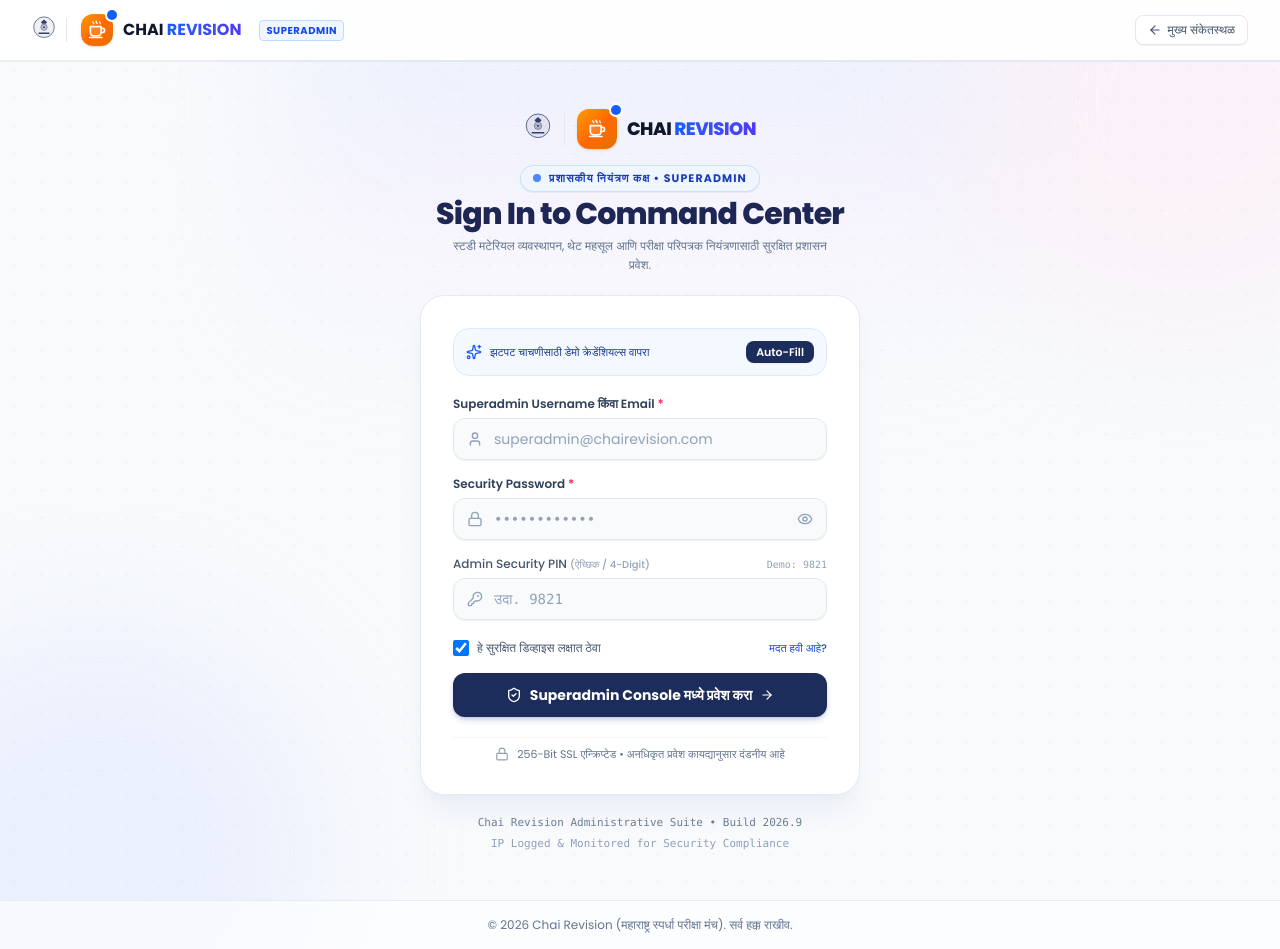
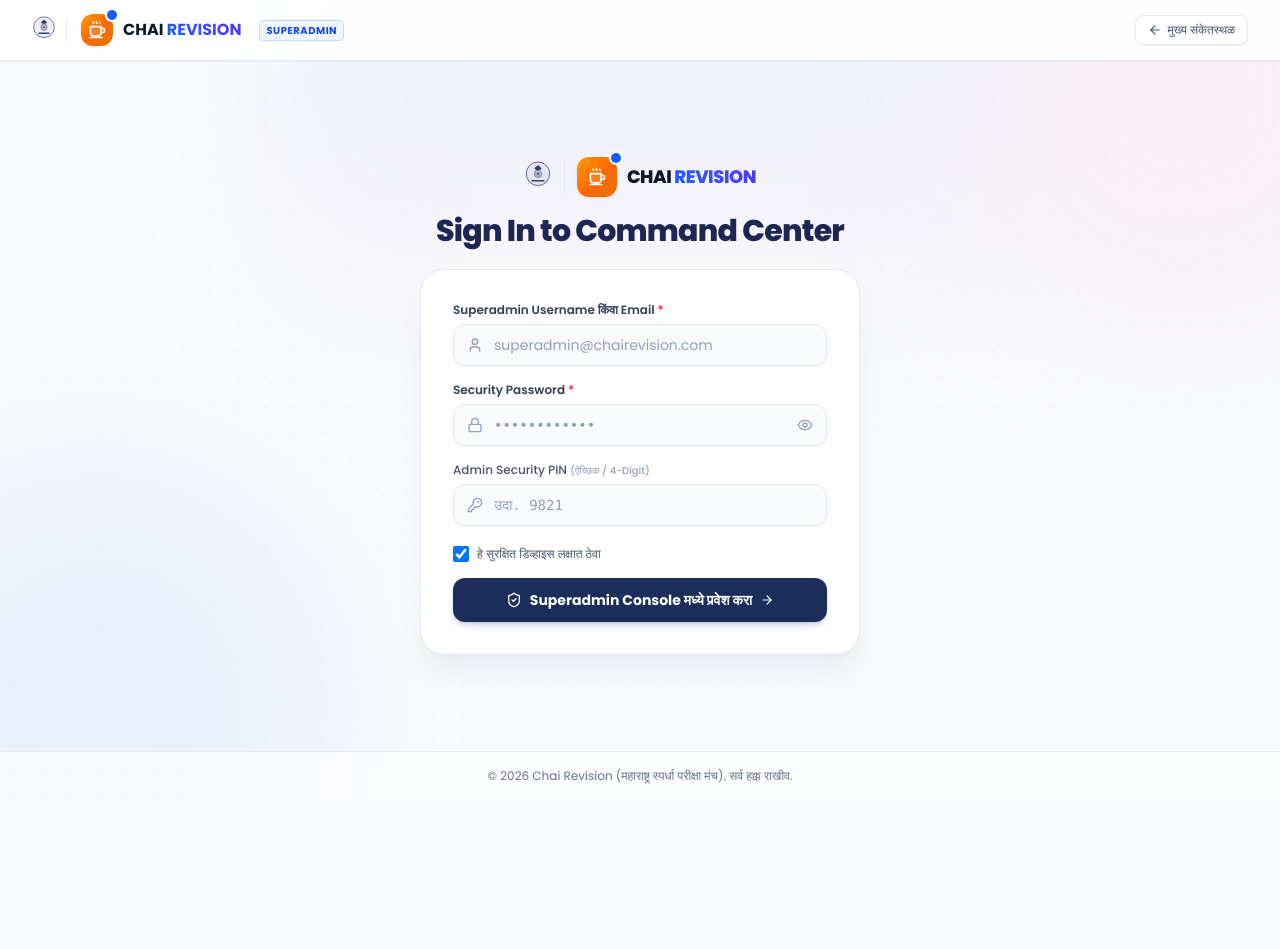
Before and after one commit to sapatil2212/Chai_Revision, a Next.js app: page /superadmin in a window 1280 px wide. After the commit the page ends 800 px from the top, so only its background shows below. Built offline with nearby package versions, Linux system fonts and the light colour scheme.

Commit message:
style(superadmin): remove extraneous badges, demo banners, and footer compliance text

```diff
--- a/app/superadmin/page.tsx
+++ b/app/superadmin/page.tsx
@@ -20,7 +20,6 @@
   BookOpen,
   TrendingUp,
   LogOut,
-  Sparkles,
   ArrowLeft,
   ChevronRight,
   RefreshCw,
@@ -96,13 +95,6 @@
     }
   };
 
-  // Demo Credentials Autofill
-  const handleFillDemo = () => {
-    setUsername('superadmin@chairevision.com');
-    setPassword('ChaiSuperAdmin#2026');
-    setAdminPin('9821');
-    setErrorMsg('');
-  };
 
   // Submit Handler
   const handleLogin = (e: React.FormEvent) => {
@@ -145,7 +137,7 @@
         }, 800);
       } else {
         setIsLoading(false);
-        setErrorMsg('अवैध Superadmin क्रेडेंशियल्स. कृपया तपासा किंवा Auto-Fill Demo वापरा.');
+        setErrorMsg('अवैध Superadmin क्रेडेंशियल्स. कृपया योग्य तपशील प्रविष्ट करा.');
       }
     }, 850);
   };
@@ -559,37 +551,15 @@
               <ChaiLogo variant="dark" size="md" showTagline={false} />
             </div>
 
-            <div className="space-y-1 pt-1">
-              <div className="inline-flex items-center gap-2 px-3 py-1 rounded-full bg-blue-50 border border-blue-200/80 text-blue-800 text-[11px] font-bold uppercase tracking-widest shadow-2xs">
-                <span className="w-2 h-2 rounded-full bg-blue-600 animate-pulse" />
-                <span>प्रशासकीय नियंत्रण कक्ष • Superadmin</span>
-              </div>
+            <div className="pt-1">
               <h1 className="text-2xl sm:text-3xl font-extrabold text-[#1E2653] tracking-tight">
                 Sign In to Command Center
               </h1>
-              <p className="text-xs text-slate-500 max-w-sm mx-auto leading-relaxed">
-                स्टडी मटेरियल व्यवस्थापन, थेट महसूल आणि परीक्षा परिपत्रक नियंत्रणासाठी सुरक्षित प्रशासन प्रवेश.
-              </p>
             </div>
           </div>
 
           {/* Login Card */}
           <div className="bg-white/95 backdrop-blur-xl border border-slate-200/90 rounded-3xl p-6 sm:p-8 shadow-xl shadow-slate-200/60 space-y-5 relative">
-            {/* Quick Demo Autofill Banner */}
-            <div className="bg-blue-50/70 border border-blue-100 rounded-2xl p-3 flex items-center justify-between gap-3 text-xs">
-              <div className="flex items-center gap-2 text-blue-900 font-medium">
-                <Sparkles className="w-4 h-4 text-blue-600 shrink-0" />
-                <span className="text-[11px]">झटपट चाचणीसाठी डेमो क्रेडेंशियल्स वापरा</span>
-              </div>
-              <button
-                type="button"
-                onClick={handleFillDemo}
-                className="px-2.5 py-1 bg-[#1C2C5B] hover:bg-blue-900 text-white text-[11px] font-semibold rounded-lg shrink-0 transition-colors cursor-pointer shadow-2xs"
-              >
-                Auto-Fill
-              </button>
-            </div>
-
             {/* Error & Success Feedback Banners */}
             {errorMsg && (
               <div className="bg-rose-50 border border-rose-200 text-rose-800 text-xs rounded-xl p-3 flex items-start gap-2.5 animate-in fade-in text-left">
@@ -666,12 +636,9 @@
 
               {/* Optional 2FA PIN / Passkey */}
               <div className="space-y-1.5 text-left">
-                <div className="flex items-center justify-between">
-                  <label className="block text-xs font-medium text-slate-600">
-                    Admin Security PIN <span className="text-slate-400 text-[10px]">(ऐच्छिक / 4-Digit)</span>
-                  </label>
-                  <span className="text-[10px] text-slate-400 font-mono">Demo: 9821</span>
-                </div>
+                <label className="block text-xs font-medium text-slate-600">
+                  Admin Security PIN <span className="text-slate-400 text-[10px]">(ऐच्छिक / 4-Digit)</span>
+                </label>
                 <div className="relative">
                   <div className="absolute inset-y-0 left-0 pl-3.5 flex items-center pointer-events-none text-slate-400">
                     <KeyRound className="w-4 h-4" />
@@ -698,9 +665,6 @@
                   />
                   <span className="text-xs text-slate-600">हे सुरक्षित डिव्हाइस लक्षात ठेवा</span>
                 </label>
-                <span className="text-[11px] text-blue-700 hover:text-blue-900 font-medium cursor-pointer">
-                  मदत हवी आहे?
-                </span>
               </div>
 
               {/* Submit Button */}
@@ -723,18 +687,6 @@
                 )}
               </button>
             </form>
-
-            {/* Security Guarantee Notice */}
-            <div className="pt-2 border-t border-slate-100 text-[11px] text-slate-500 flex items-center justify-center gap-2 text-center">
-              <Lock className="w-3.5 h-3.5 text-slate-400" />
-              <span>256-Bit SSL एन्क्रिप्टेड • अनधिकृत प्रवेश कायद्यानुसार दंडनीय आहे</span>
-            </div>
-          </div>
-
-          {/* Quick Support / Version */}
-          <div className="text-center text-[11px] text-slate-500 space-y-1 font-mono">
-            <p>Chai Revision Administrative Suite • Build 2026.9</p>
-            <p className="text-slate-400">IP Logged & Monitored for Security Compliance</p>
           </div>
         </div>
       </main>
```
